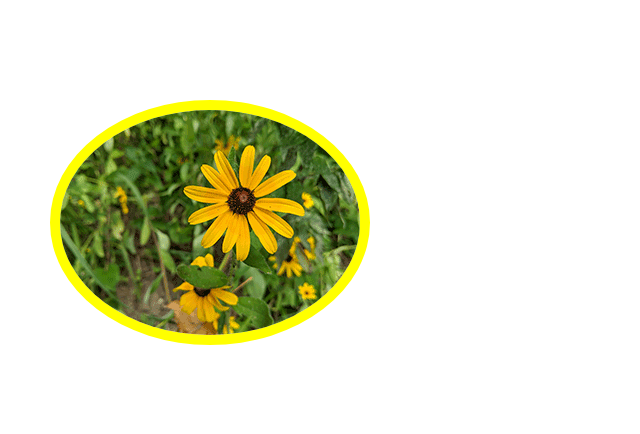
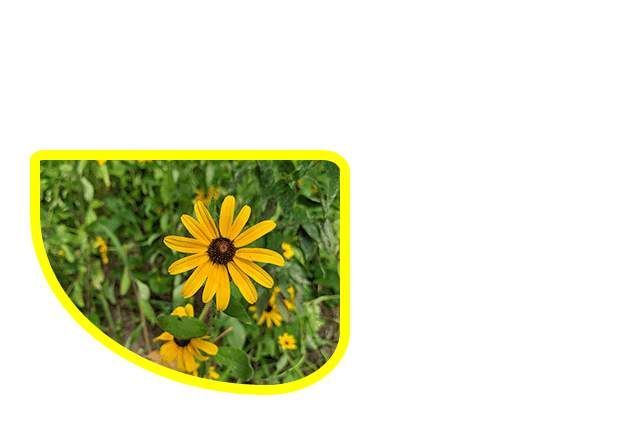
Before and after one commit to hiroko/egghead-lesson, a plain HTML site: page lesson3/index.html in a window 1280 px wide. Shown: the whole page, without its empty margins (0-640 px from the left). Drawn offline with Linux system fonts and the light colour scheme.

Commit message:
Lesson 3

```diff
--- a/lesson2/style.css
+++ b/lesson2/style.css
@@ -1,6 +1,7 @@
 body {
-  margin-top: 100px;
-  margin-left: 50px;
+  margin-top: 180px;
+  margin-left: 30px;
+  margin-right: 30px;
 }
 
 p {
--- a/lesson3/index.html
+++ b/lesson3/index.html
@@ -8,7 +8,7 @@
 
   <body>
 
-        <img class="effect" src="image.png" alt="">
+        <img class="effect" src="image.png">
 
   </body>
 
--- a/lesson3/style.css
+++ b/lesson3/style.css
@@ -1,13 +1,13 @@
 body {
-  margin-top: 100px;
-  margin-left: 50px;
+  margin-top: 150px;
+  margin-left: 30px;
 }
 
 .effect {
   border-style: solid;
   border-color: yellow;
   border-width: 10px;
-  border-radius: 50%;
+  border-radius: 5% 10% 30% 85%;
 }
 
 .effect:hover {
```
Also changed, not shown: lesson2/index.html (+1 -1 lines).
